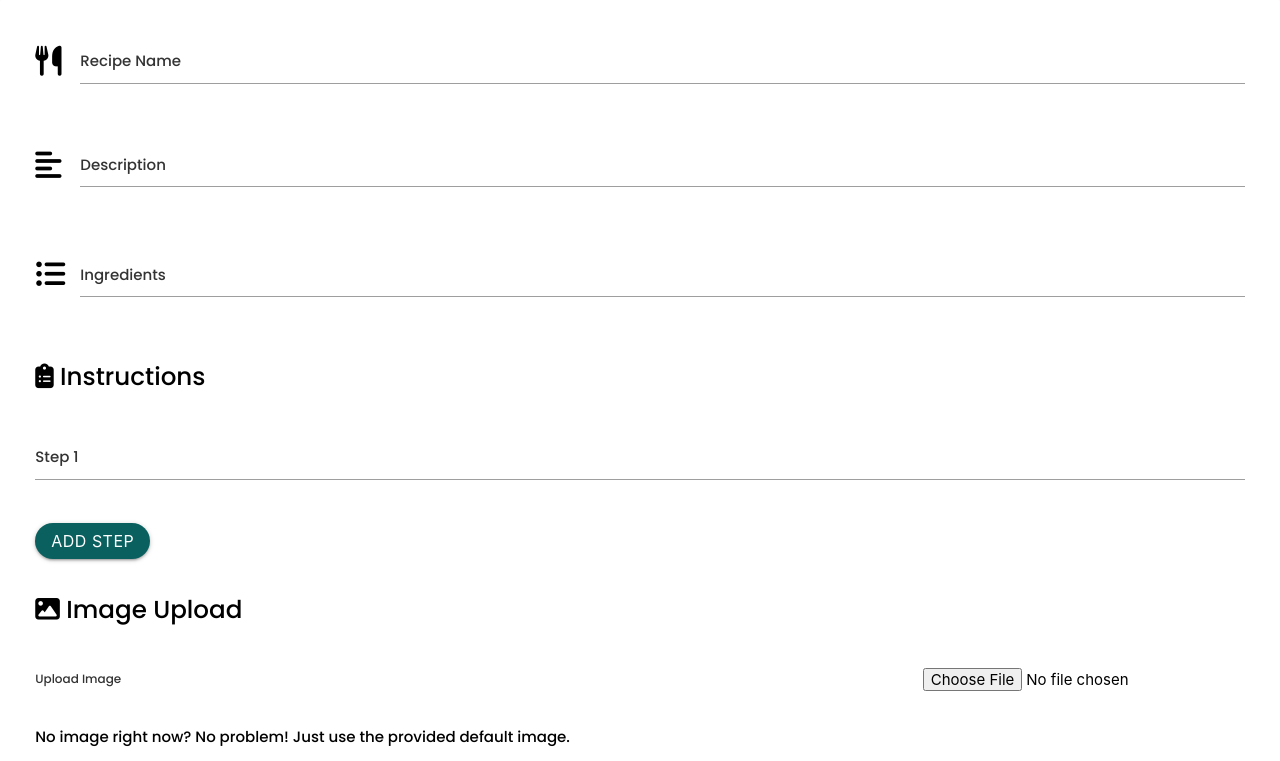
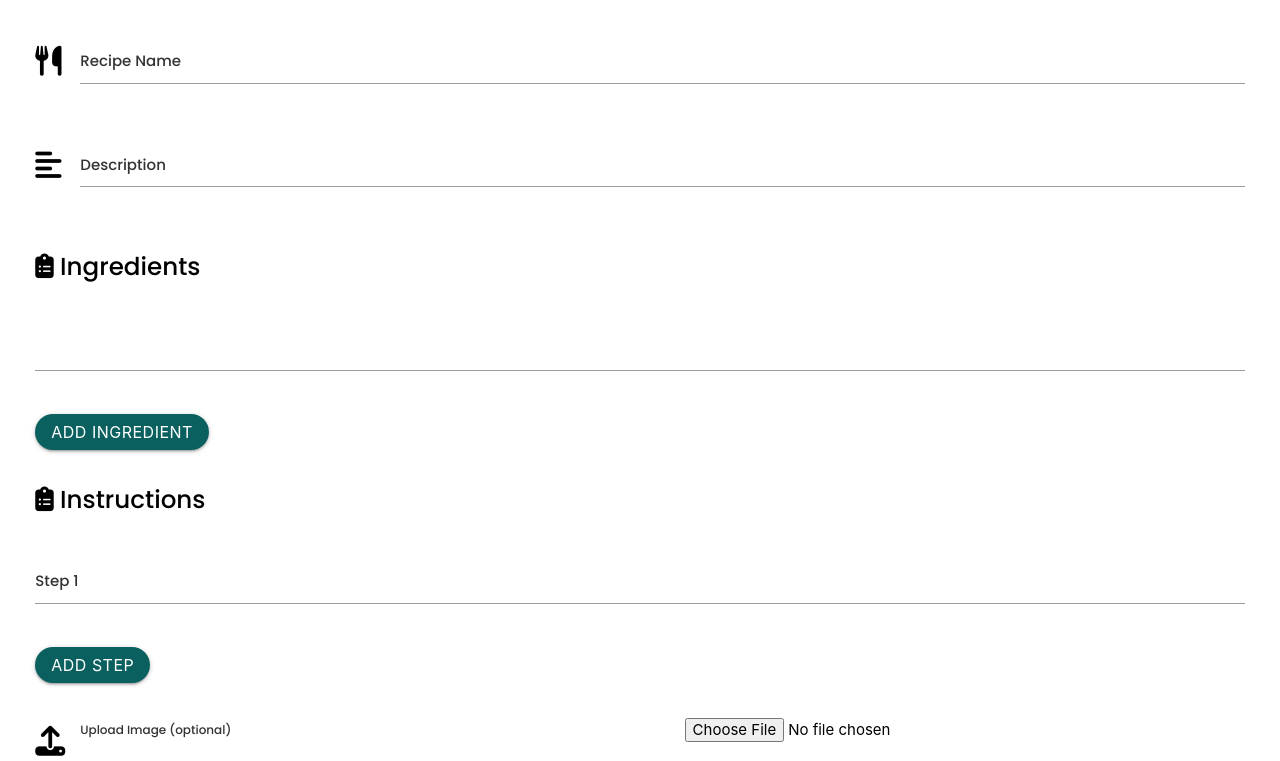
Before and after one commit to AlexandraEL9/MOCA-app, a Flask app: page /add_recipe in a window 1280 px wide. Shown: the part 200-961 px from the top of the page. Run offline with Flask 2, Linux system fonts and the light colour scheme; tables that the repository leaves empty hold one stand-in row (values such as "Sample post"); some libraries are stand-ins or nearby versions.

Commit message:
update/ fix implementation of ingredients list

```diff
--- a/moca/routes.py
+++ b/moca/routes.py
@@ -155,18 +155,17 @@ def add_recipe():
         recipe_name = request.form.get("recipe_name")
         image_file = request.files.get("image_file")
         description = request.form.get("description")
-        ingredients = request.form.get("ingredients")
-        instructions = request.form.getlist("instructions[]")
+        ingredients = request.form.getlist("ingredients[]")  # Updated to get a list
+        instructions = request.form.getlist("instructions[]")  # Updated to get a list
         category_id = request.form.get("category_id")
 
         # Check for required fields
         if (
             not recipe_name or
             not category_id or
-            not ingredients or
-            not instructions
+            not ingredients or  # Checking for empty list
+            not instructions  # Checking for empty list
         ):
-
             flash("Please fill in all required fields.", "error")
             return redirect(url_for("add_recipe"))
 
@@ -186,16 +185,16 @@ def add_recipe():
             )
             return redirect(url_for("add_recipe"))
 
+        # Create a formatted string for ingredients
+        formatted_ingredients = ', '.join(ingredients)  # Join the ingredients into a single string
+
         # Create new recipe
-        # Inspired by Tim Nelson(
-        # https://github.com/TravelTimN/ci-milestone04-dcd/blob/main/app/templates/desserts_recipe.html)
-        # and work through utilizing chat gpt
         recipe = Recipe(
             recipe_name=recipe_name,
             image_url=final_image_url,
             description=description,
-            ingredients=ingredients,
-            instructions="\n".join(instructions),
+            ingredients=formatted_ingredients,  # Use the formatted string
+            instructions="\n".join(instructions),  # Join instructions into a single string
             category_id=category_id
         )
 
--- a/moca/static/js/script.js
+++ b/moca/static/js/script.js
@@ -1,4 +1,3 @@
-/* global M */
 document.addEventListener("DOMContentLoaded", function() {
 	// Initialize Materialize components
 	function initializeMaterializeComponents() {
@@ -20,22 +19,19 @@ document.addEventListener("DOMContentLoaded", function() {
 	}
 
 	// Toggle card visibility
-	//toggle method adapted from learning on https://rails.devcamp.com/trails/javascript-in-the-browser/campsites/javascript-dom/guides/how-to-use-javascript-s-toggle-function
 	function setupCardActions() {
 		const revealIcons = document.querySelectorAll('.card-image .btn-floating');
 		const closeIcons = document.querySelectorAll('.card-reveal .fa-times-circle');
 
 		revealIcons.forEach((icon) => {
 			icon.addEventListener('click', function() {
-				const card = icon.closest('.card');
-				card.classList.toggle('active');
+				icon.closest('.card').classList.toggle('active');
 			});
 		});
 
 		closeIcons.forEach((icon) => {
 			icon.addEventListener('click', function() {
-				const card = icon.closest('.card');
-				card.classList.toggle('active');
+				icon.closest('.card').classList.toggle('active');
 			});
 		});
 	}
@@ -50,50 +46,48 @@ document.addEventListener("DOMContentLoaded", function() {
 		});
 	}
 
-	// Add recipe steps functionality
-	// inspired by Tim Nelson's desert project (https://chatgpt.com/c/48e50280-939d-4932-838d-a758904730a8)) and work through utilizing chat gpt
-	function setupAddStepFunctionality() {
-		let stepCount = document.querySelectorAll('input[name="instructions[]"]').length; // Initialize step count
-		const instructionsContainer = document.getElementById("instructions-container");
-		const addStepButton = document.getElementById("add-step-btn");
+	// Updated dynamic step addition to also update hidden textareas
+		function setupDynamicStepAddition(containerId, inputName, buttonId, stepLabel) {
+			let stepCount = document.querySelectorAll(`input[name="${inputName}"]`).length;
 
-		addStepButton.addEventListener("click", function() {
+			document.getElementById(buttonId).addEventListener('click', function() {
 				stepCount++;
 				const newStep = `
 					<div class="row">
 						<div class="input-field col s12">
-						<input type="text" name="instructions[]" id="instruction_step_${stepCount}" class="validate" required>
-						<label for="instruction_step_${stepCount}">Step ${stepCount}</label>
+							<input type="text" name="${inputName}" id="${inputName}_step_${stepCount}" class="validate" required>
+							<label for="${inputName}_step_${stepCount}">${stepLabel} ${stepCount}</label>
 						</div>
 					</div>
 				`;
-			instructionsContainer.insertAdjacentHTML('beforeend', newStep);
-
-			// Reinitialize Materialize text fields for the new input fields
-			M.updateTextFields();
+				document.getElementById(containerId).insertAdjacentHTML('beforeend', newStep);
+				M.updateTextFields(); // Reinitialize Materialize text fields for new inputs
 			});
 		}
+
 
 	// Custom form validation
 	function setupFormValidation() {
 		const form = document.querySelector("form");
 		form.addEventListener("submit", function(event) {
-			const allSteps = document.querySelectorAll('input[name="instructions[]"]');
+			const allInstructions = document.querySelectorAll('input[name="instructions[]"]');
+			const allIngredients = document.querySelectorAll('input[name="ingredients[]"]');
 
-			// Check if at least one step has content only on form submission
-			let hasContent = Array.from(allSteps).some(input => input.value.trim() !== '');
+			// Check if at least one step has content
+			let hasContent = Array.from(allInstructions).some(input => input.value.trim() !== '') ||
+                             Array.from(allIngredients).some(input => input.value.trim() !== '');
 
 			if (!hasContent) {
-				event.preventDefault(); // Prevent form submission
-				alert("Please fill out at least one instruction step.");
+				event.preventDefault();
+				alert("Please fill out at least one instruction or ingredient step.");
 			} else {
 				// Concatenate the steps and store in hidden textarea
-				let instructionsText = Array.from(allSteps).map(field => field.value).join('\n');
-				document.getElementById('instructions-hidden').value = instructionsText;
+				let instructionsText = Array.from(allInstructions).map(field => field.value).join('\n');
+				let ingredientsText = Array.from(allIngredients).map(field => field.value).join(', ');
+				document.getElementById('instructions-hidden').value = `Ingredients: ${ingredientsText}\nInstructions: ${instructionsText}`;
 			}
 		});
 	}
-
 
 	// Initialize all functionalities
 	function init() {
@@ -101,7 +95,8 @@ document.addEventListener("DOMContentLoaded", function() {
 		adjustSidenavMargin();
 		setupCardActions();
 		setupFlashMessageCloseButtons();
-		setupAddStepFunctionality();
+		setupDynamicStepAddition("ingredients-container", "ingredients[]", "add-ingredient-btn", "Ingredient");
+    	setupDynamicStepAddition("instructions-container", "instructions[]", "add-step-btn", "Step");
 		setupFormValidation();
 	}
 
--- a/moca/templates/add_recipe.html
+++ b/moca/templates/add_recipe.html
@@ -1,8 +1,8 @@
-{% extends "base.html" %} {% block content %}
-<!-- header section -->
+{% extends "base.html" %}
+{% block content %}
+<!-- Header Section -->
 <div class="container-fluid container-header">
   <div class="row">
-    <!-- title and description section -->
     <div class="col-lg-6 col-md-6">
       <section class="content-section content-section-title-description">
         <h2>Add Recipe</h2>
@@ -28,23 +28,36 @@
         <textarea id="description" name="description" class="materialize-textarea"></textarea>
       </div>
     </div>
-    <!-- Ingredients -->
+
+    <!-- Ingredients Section -->
+    <div class="row">
+      <div class="col s12">
+        <h5><i class="fas fa-clipboard-list"></i> Ingredients</h5>
+      </div>
+    </div>
+    <div id="ingredients-container">
       <div class="row">
         <div class="input-field col s12">
-        <i class="fas fa-list-ul prefix"></i>
-        <label for="ingredients">Ingredients</label>
-        <textarea id="ingredients" name="ingredients" class="materialize-textarea" required></textarea>
+          <input type="text" name="ingredients[]" id="ingredients_step_1" class="validate" required>
+          <label for="ingredients_step_1"></label>
         </div>
       </div>
-    <!-- Instructions Heading -->
+    </div>
+    <!-- Add New Ingredient Button -->
+    <div class="row">
+      <div class="col s12">
+        <button type="button" id="add-ingredient-btn" class="btn">Add Ingredient</button>
+      </div>
+    </div>
+    <!-- Hidden Textarea for Ingredients -->
+    <textarea id="ingredients-hidden" name="ingredients_text" style="display: none;"></textarea>
+
+    <!-- Instructions Section -->
     <div class="row">
       <div class="col s12">
         <h5><i class="fas fa-clipboard-list"></i> Instructions</h5>
       </div>
     </div>
-
-    <!-- Instructions Steps Container -->
-     <!--inspired by Tim Nelson's desert project (https://chatgpt.com/c/48e50280-939d-4932-838d-a758904730a8)) and work through utilizing chat gpt-->
     <div id="instructions-container">
       <div class="row">
         <div class="input-field col s12">
@@ -53,72 +66,41 @@
         </div>
       </div>
     </div>
-
     <!-- Add New Step Button -->
     <div class="row">
       <div class="col s12">
         <button type="button" id="add-step-btn" class="btn">Add Step</button>
       </div>
     </div>
-
-    <!-- Include a hidden textarea to store all instructions as a single string -->
+    <!-- Hidden Textarea for Instructions -->
     <textarea id="instructions-hidden" name="instructions_text" style="display: none;"></textarea>
 
-    <!-- Image upload Heading -->
-    <div class="row">
-      <div class="col s12">
-        <h5><i class="fas fa-image"></i> Image Upload </h5>
-      </div>
-    </div>
-    <!-- Image Upload Section -->
+    <!-- Upload Image -->
     <div class="row">
       <div class="input-field col s12">
         <div class="file-upload-container">
-          <label for="image_file" class="file-upload-label">Upload Image</label>
-          <input type="file" id="image_file" name="image_file" class="file-upload-input" aria-label="Upload an image">
+          <i class="fas fa-upload prefix"></i>
+          <label for="image_file" class="file-upload-label">Upload Image (optional)</label>
+          <input type="file" id="image_file" name="image_file" class="validate file-upload-input" aria-label="Upload an image">
         </div>
       </div>
     </div>
-<p>No image right now? No problem! Just use the provided default image.</p>
-
-<div class="row">
-  <div class="col s12">
-      <div class="default-image-container">
-          <div class="thumbnail">
-              <img src="/static/uploads/default1.jpg" alt="Default Image" class="responsive-img">
-              <button class="choose-image-btn" onclick="chooseDefaultImage('/static/uploads/default1.jpg')">Choose Default Image</button>
-          </div>
-      </div>
-  </div>
-</div>
-
-
-    <!-- Category section -->
-    <div class="row">
-      <div class="col s12">
-        <h5><i class="fas fa-folder-open prefix"></i> Category </h5>
-      </div>
-    </div>
-
-    <!--choose category-->
+    <!-- Category -->
     <div class="row">
       <div class="input-field col s12">
-
-          <label class="active" for="category_id">Choose a Category <span><small>(required)</small></span></label>
-          <select id="category_id" name="category_id" class="validate" required>
-              <option value="" disabled selected>Choose Category</option>
+        <select id="category_id" name="category_id" required>
+          <option value="" disabled selected>Choose a Category</option>
           {% for category in categories %}
           <option value="{{ category.id }}">{{ category.category_name }}</option>
           {% endfor %}
         </select>
+        <label for="category_id">Category</label>
       </div>
     </div>
-
     <!-- Submit Button -->
     <div class="row">
       <div class="input-field col s12 center-align">
-        <button class="btn-large" type="submit">Add Recipe <i class="fas fa-plus-square right"></i>
-        </button>
+        <button class="btn-large" type="submit">Add Recipe <i class="fas fa-plus-square right"></i></button>
       </div>
     </div>
   </form>
```
Also changed, not shown: moca/templates/view_recipe.html (+23 -19 lines). Lines whose indentation alone changed are shown as unchanged.
